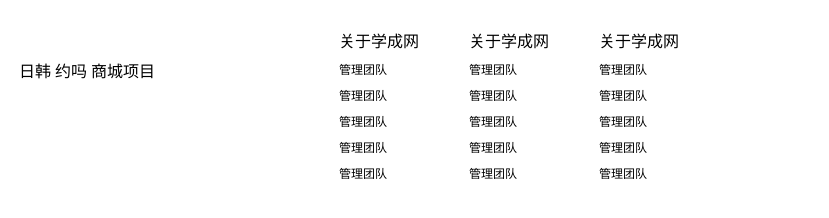
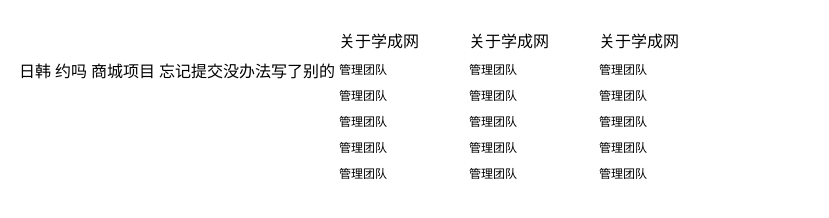
Before and after one commit to ITZhangSH/dbhot, a plain HTML site: page index.html in a window 1280 px wide. Shown: the part 1237-1455 px from the top of the page, 451-1280 px from the left. Drawn offline with Linux system fonts and the light colour scheme.

Commit message:
写了点别的功能

```diff
--- a/index.html
+++ b/index.html
@@ -351,6 +351,7 @@
         <span>日韩</span>
         <span>约吗</span>
         <span>商城项目</span>
+        <span>忘记提交没办法写了别的</span>
     </footer>
 </body>
 </html>
```
